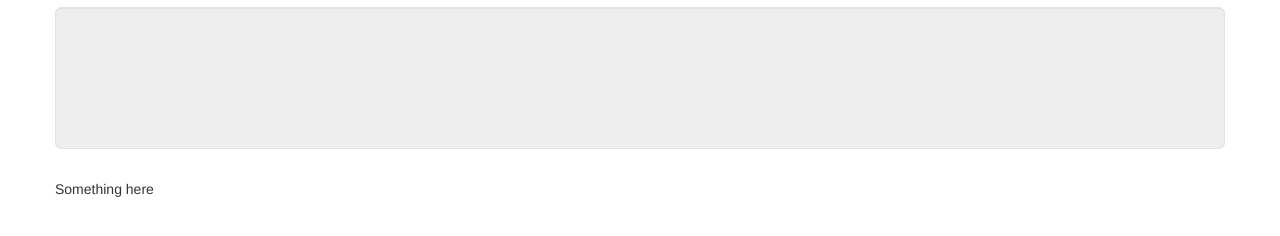
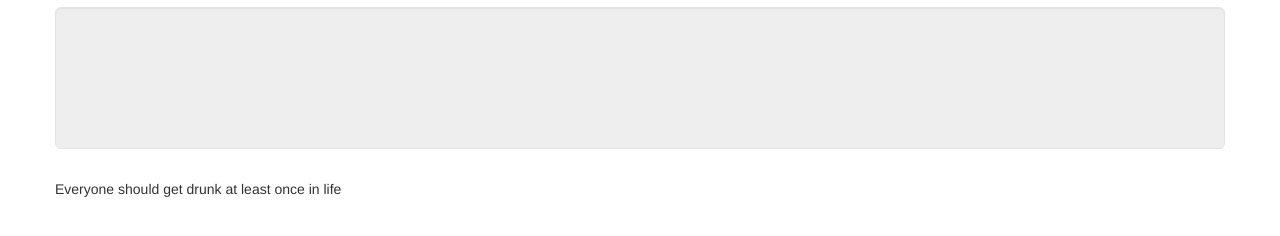
Before and after one commit to vic-mackey/drinkbucket, a plain HTML site: page index.html in a window 1280 px wide. Shown: the part 366-602 px from the top of the page. Drawn offline with Linux system fonts and the light colour scheme.

Commit message:
changed something in the index file

```diff
--- a/index.html
+++ b/index.html
@@ -18,7 +18,7 @@
 		</div>
 		<h1 id="title">DrinkBucket</h1>
 		<div class="well hero-unit"></div>
-        <p>Something here</p>
+        <p>Everyone should get drunk at least once in life</p>
 	</div>
 </body>
 </html>
```
